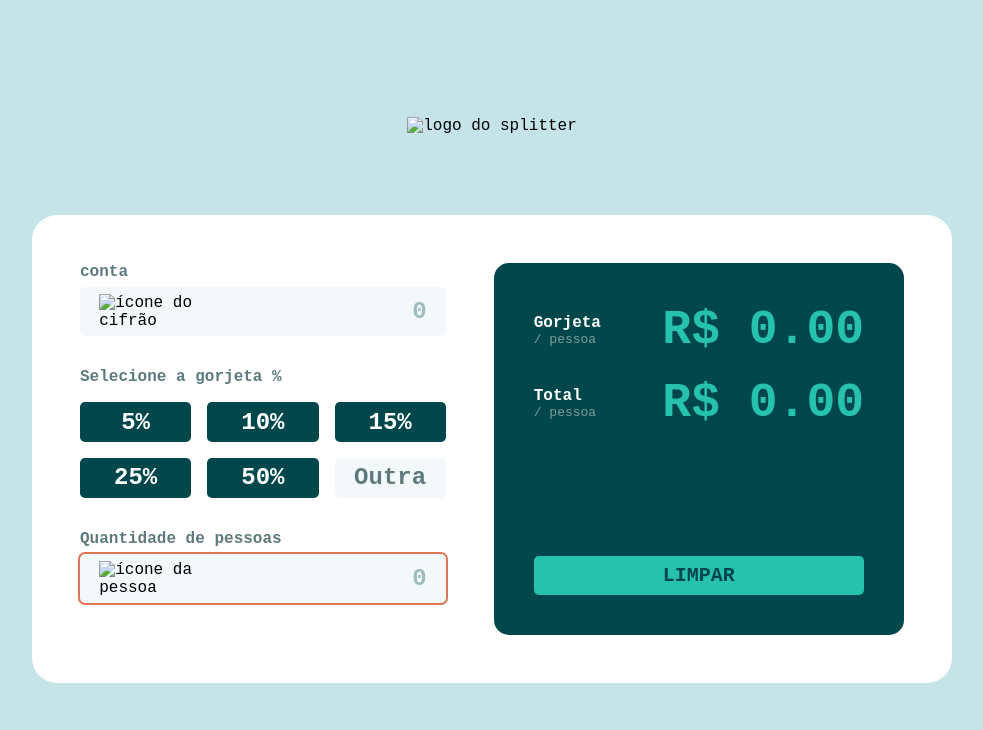
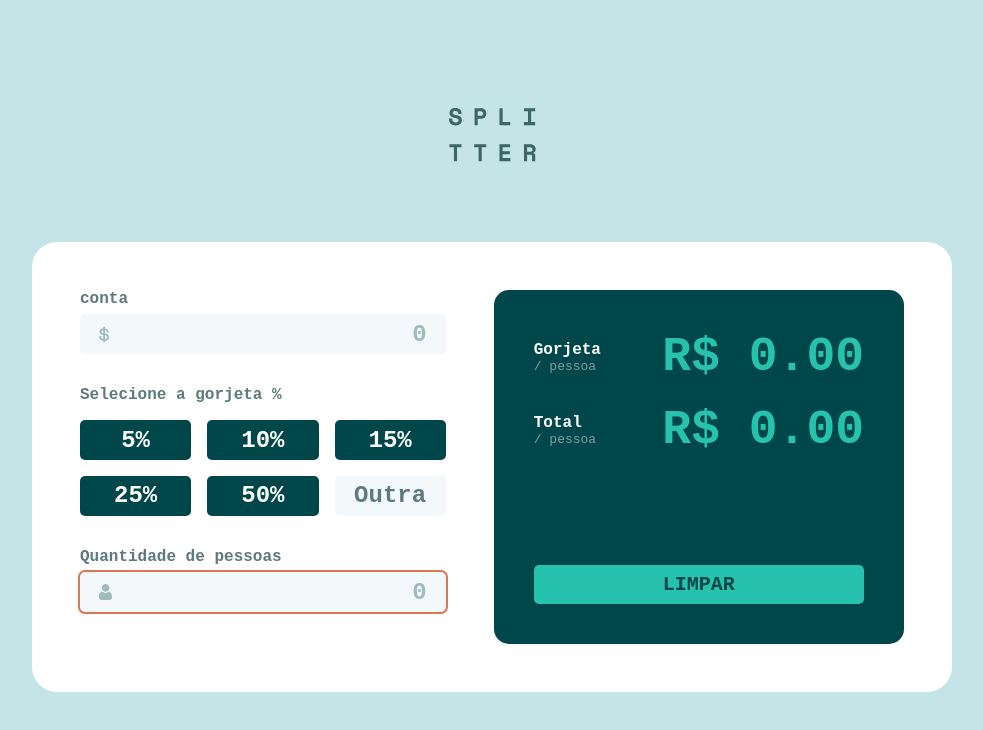
Before and after one commit to angelinalinda/trabalhodomarciocalculadora2, a plain HTML site: page index.html in a window 1280 px wide. Shown: the whole page, without its empty margins (148-1131 px from the left). Drawn offline with Linux system fonts and the light colour scheme.

Commit message:
Decimo primeiro commit  :P

```diff
--- a/index.html
+++ b/index.html
@@ -4,13 +4,13 @@
     <meta charset="UTF-8">
     <meta name="viewport" content="width=device-width, initial-scale=1.0">
     <link rel="stylesheet" href="style.css">
-    <link rel="icon" href="./trabalhodomarciocalculadora/images/icon-dollar.svg">
+    <link rel="icon" href="./images/favicon.png">
     <script src="./script.js" defer></script>
     <title>Calculadora de gorjetas</title>
 </head>
 <body>
    <header>
-        <img src="./trabalhodomarciocalculadora/images/logo.svg" alt="logo do splitter">
+        <img src="./images/logo.svg" alt="logo do splitter">
     </header>
 
     <main>
@@ -21,7 +21,7 @@
             <div class="conta">
                 <label for="conta">conta</label>
                 <div>
-                    <img src="./trabalhodomarciocalculadora/images/icon-dollar.svg" alt="ícone do cifrão">
+                    <img src="./images/icon-dollar.svg" alt="ícone do cifrão">
                     <input type="number" name="conta" id="conta" placeholder="0">
                 </div>
             </div>
@@ -46,7 +46,7 @@
                     <p id="erro">Não pode ser zero</p>
                 </div>
                     <div class="input-box" id="erro-div">
-                        <img src="./trabalhodomarciocalculadora/images/icon-person.svg" alt="ícone da pessoa">
+                        <img src="./images/icon-person.svg" alt="ícone da pessoa">
                         <input type="number" name="pessoas" id="pessoas" placeholder="0">
                     </div>
             </div>
```
Also changed, not shown: images/favicon-32x32.png (added), images/icon-dollar.svg (added), images/icon-person.svg (added), images/logo.svg (added).
